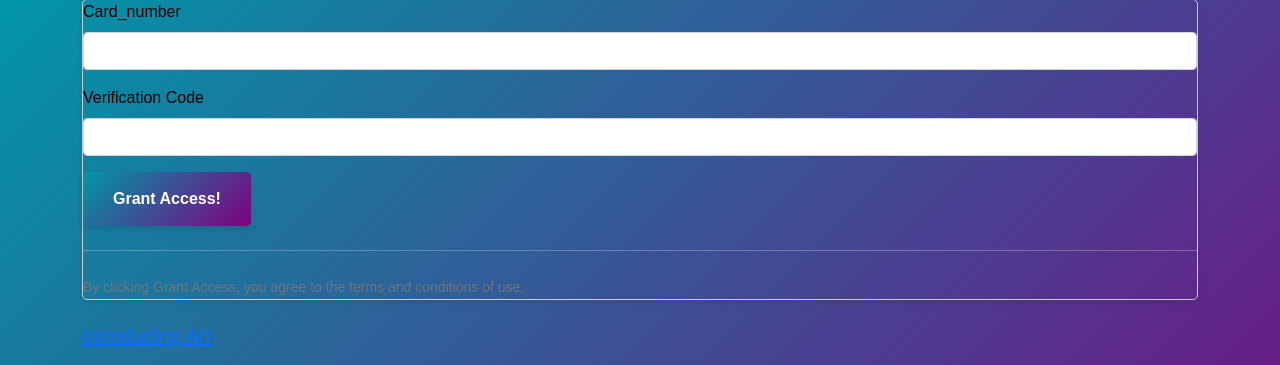
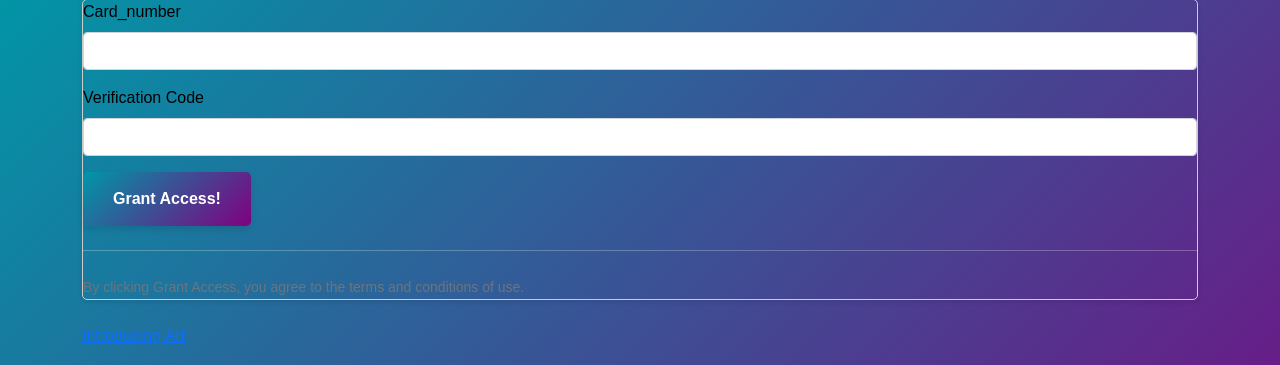
Before and after one commit to companyscarz/Digital_Read, a Flask app: page /authorisation in a window 1280 px wide. Shown: the part 25-390 px from the top of the page. Run offline with Flask 3, Linux system fonts and the light colour scheme; some libraries are stand-ins or nearby versions.

Commit message:
Update authorisation.html

```diff
--- a/Digital_read/templates/digital_read/authorisation.html
+++ b/Digital_read/templates/digital_read/authorisation.html
@@ -54,15 +54,15 @@
 
 
 <!-- Art -->
-<h5><a href="https://drive.google.com/file/d/18d6CmwGKuSVtM_bnM0UlpR1FV-xBwO8A/view?usp=drive_link">Introducing Art</a></h5>
-<div class="pdf-container">
-  <iframe class="pdf-frame" id="pdf-container" src="https://drive.google.com/file/d/18d6CmwGKuSVtM_bnM0UlpR1FV-xBwO8A/view?usp=drive_link"></iframe>
+<div>
+  <p><a href="https://drive.google.com/file/d/18d6CmwGKuSVtM_bnM0UlpR1FV-xBwO8A/view?usp=drive_link">Introducing Art</a></p>
+  <iframe class="pdf-container" id="pdf-container" src="https://drive.google.com/file/d/18d6CmwGKuSVtM_bnM0UlpR1FV-xBwO8A/view?usp=drive_link"></iframe>
 </div>
 
 <!-- Religion -->
-<h5><a href="#">Introducing Art</a></h5>
-<div class="pdf-container">
-  <iframe class="pdf-frame" id="pdf-container" src="https://docs.google.com/document/d/e/2PACX-1vSmbxTyuxfL8aNEEf_RdFx3eRpDUdXKjc13K5NDS7V53q_U31nprF1qa1amm_Y6qRD6SJuSKs2SeKxH/pub"></iframe>
+<h5><a href="#">Divinity</a></h5>
+<div>
+  <iframe class="pdf-container " id="pdf-container" src="https://docs.google.com/document/d/e/2PACX-1vSmbxTyuxfL8aNEEf_RdFx3eRpDUdXKjc13K5NDS7V53q_U31nprF1qa1amm_Y6qRD6SJuSKs2SeKxH/pub?embedded=true"></iframe>
 </div>
 
 
```
